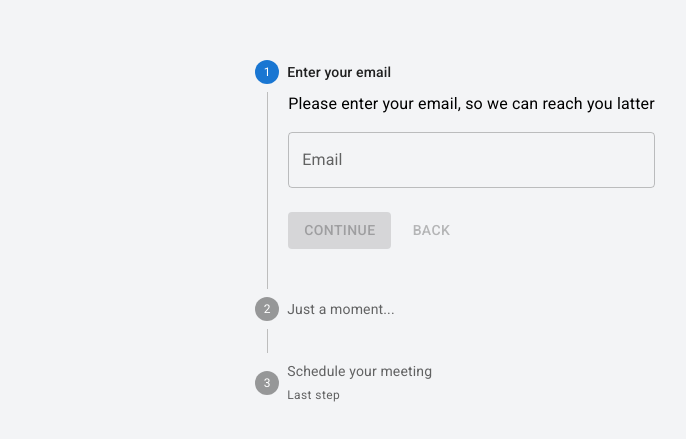
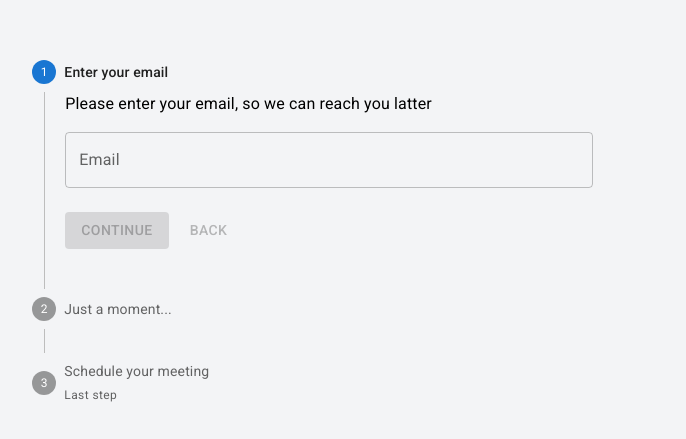
Before and after one commit to maghorbani/book-a-meeting, a React (Create React App) app: page / in a window 1280 px wide. Shown: the part 167-606 px from the top of the page, without its empty margins (181-867 px from the left). Built offline with nearby package versions, Linux system fonts and the light colour scheme.

Commit message:
[ADD] README - build and run docs

```diff
--- a/public/main.css
+++ b/public/main.css
@@ -480,14 +480,6 @@ Ensure the default browser behavior of the `hidden` attribute.
   display: flex;
 }
 
-.w-8\/12 {
-  width: 66.666667%;
-}
-
-.w-full {
-  width: 100%;
-}
-
 .flex-col {
   flex-direction: column;
 }
@@ -500,9 +492,25 @@ Ensure the default browser behavior of the `hidden` attribute.
   justify-content: center;
 }
 
+.border {
+  border-width: 1px;
+}
+
 .bg-gray-100 {
   --tw-bg-opacity: 1;
   background-color: rgb(243 244 246 / var(--tw-bg-opacity));
 }
 
 @tailwind aspect-ratio;
+
+@media (min-width: 640px) {
+  .sm\:w-11\/12 {
+    width: 91.666667%;
+  }
+}
+
+@media (min-width: 768px) {
+  .md\:w-8\/12 {
+    width: 66.666667%;
+  }
+}
--- a/src/actions/emailActions.js
+++ b/src/actions/emailActions.js
@@ -10,7 +10,9 @@ export const setEmail = (email) => (dispatch) => {
 
 export const sendEmail = (email) => (dispatch) => {
     axios
-        .post("/api/sendEmail", { email: email })
+        .post(`${process.env.REACT_APP_BACK_END_URL}/api/sendEmail`, {
+            email: email,
+        })
         .then((res) => {})
         .catch((err) => console.error(err));
 };
```
Also changed, not shown: 2 other files (tests, documents, lock files or other folders).
